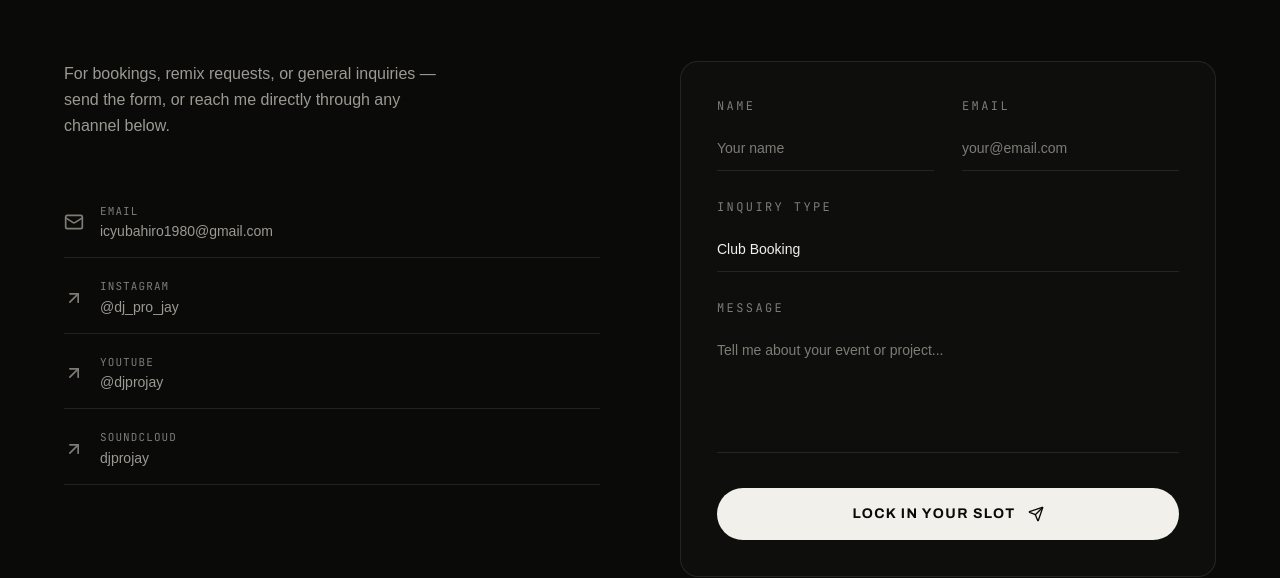
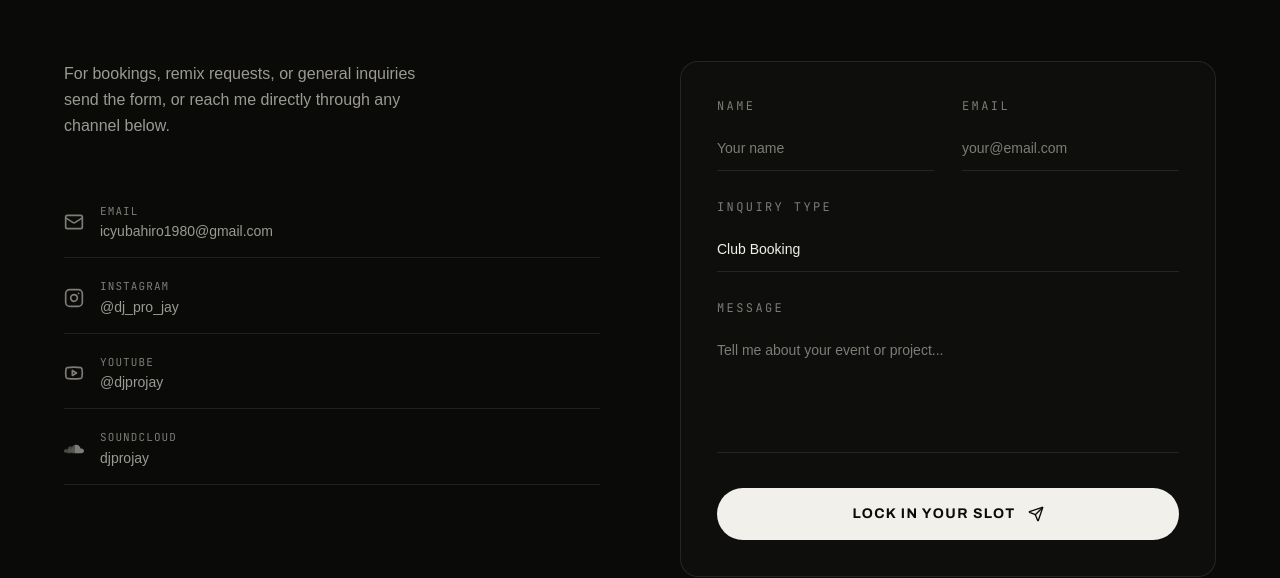
Before and after one commit to Icyubahiro-Jay-P/Portifolio, a React (Vite) app: page /dj in a window 1280 px wide. Shown: the part 5009-5587 px from the top of the page. Built offline with nearby package versions, Linux system fonts and the light colour scheme.

Commit message:
style: enhance DjContact component with social icons and improve layout

```diff
--- a/src/components/dj/DjContact.tsx
+++ b/src/components/dj/DjContact.tsx
@@ -5,13 +5,28 @@ import {
   MailIcon,
   SendIcon,
   LoaderIcon,
-  ArrowUpRightIcon,
+  InstagramIcon,
+  YoutubeIcon,
 } from "lucide-react";
+import SoundCloud from "@/assets/icons/SoundCloud";
 import { djSocials } from "@/data/dj";
 import { DjSectionHeader } from "./DjSectionHeader";
 
 const inputBase =
   "w-full py-3 font-sans text-sm text-dj-bone transition-colors duration-200 bg-transparent border-b border-dj-line focus:border-dj-ember outline-none placeholder:text-dj-stone";
+
+const socialIcon = (label: string) => {
+  switch (label) {
+    case "Instagram":
+      return InstagramIcon;
+    case "YouTube":
+      return YoutubeIcon;
+    case "SoundCloud":
+      return SoundCloud;
+    default:
+      return MailIcon;
+  }
+};
 
 const DjContact = () => {
   const [formData, setFormData] = useState({
@@ -77,7 +92,7 @@ const DjContact = () => {
             "radial-gradient(ellipse 60% 40% at 80% 110%, rgba(255,122,26,0.08), transparent 65%)",
         }}
       />
-      <div className="relative mx-auto max-w-6xl">
+      <div className="relative max-w-6xl mx-auto">
         <DjSectionHeader index="07" title="Book a slot" />
 
         <div className="grid grid-cols-1 gap-16 lg:grid-cols-2 lg:gap-20">
@@ -89,34 +104,33 @@ const DjContact = () => {
             transition={{ duration: 0.7 }}
           >
             <p className="max-w-sm mb-12 font-sans text-base leading-relaxed text-dj-ash">
-              For bookings, remix requests, or general inquiries — send the
+              For bookings, remix requests, or general inquiries send the
               form, or reach me directly through any channel below.
             </p>
 
             <div className="space-y-1">
-              {djSocials.map((s, idx) => (
+              {djSocials.map((s, idx) => {
+                const Icon = socialIcon(s.label);
+                return (
                   <a
                     key={idx}
                     href={s.href}
                     target="_blank"
                     rel="noopener noreferrer"
-                  className="group flex items-center gap-4 py-4 transition-colors duration-200 border-b border-dj-line hover:border-dj-ember/40"
+                    className="flex items-center gap-4 py-4 transition-colors duration-200 border-b group border-dj-line hover:border-dj-ember/40"
                   >
-                  {s.label === "Email" ? (
-                    <MailIcon className="w-5 h-5 shrink-0 text-dj-stone transition-colors group-hover:text-dj-ember" />
-                  ) : (
-                    <ArrowUpRightIcon className="w-5 h-5 shrink-0 text-dj-stone transition-colors group-hover:text-dj-ember" />
-                  )}
+                    <Icon className="w-5 h-5 transition-colors shrink-0 text-dj-stone group-hover:text-dj-ember" />
                     <div className="flex-1 min-w-0">
                       <div className="font-mono text-[11px] text-dj-stone tracking-widest uppercase mb-0.5">
                         {s.label}
                       </div>
-                    <div className="font-sans text-sm truncate text-dj-ash transition-colors group-hover:text-dj-bone">
+                      <div className="font-sans text-sm truncate transition-colors text-dj-ash group-hover:text-dj-bone">
                         {s.value}
                       </div>
                     </div>
                   </a>
-              ))}
+                );
+              })}
             </div>
           </m.div>
 
@@ -127,7 +141,7 @@ const DjContact = () => {
             viewport={{ once: true, margin: "-15%" }}
             transition={{ duration: 0.7 }}
           >
-            <div className="rounded-2xl border border-dj-line bg-dj-void-2/60 p-6 md:p-9">
+            <div className="p-6 border rounded-2xl border-dj-line bg-dj-void-2/60 md:p-9">
               <form className="space-y-7" onSubmit={handleSubmit}>
                 <div className="grid grid-cols-1 sm:grid-cols-2 gap-7">
                   <div>
```
Lines whose indentation alone changed are shown as unchanged.
